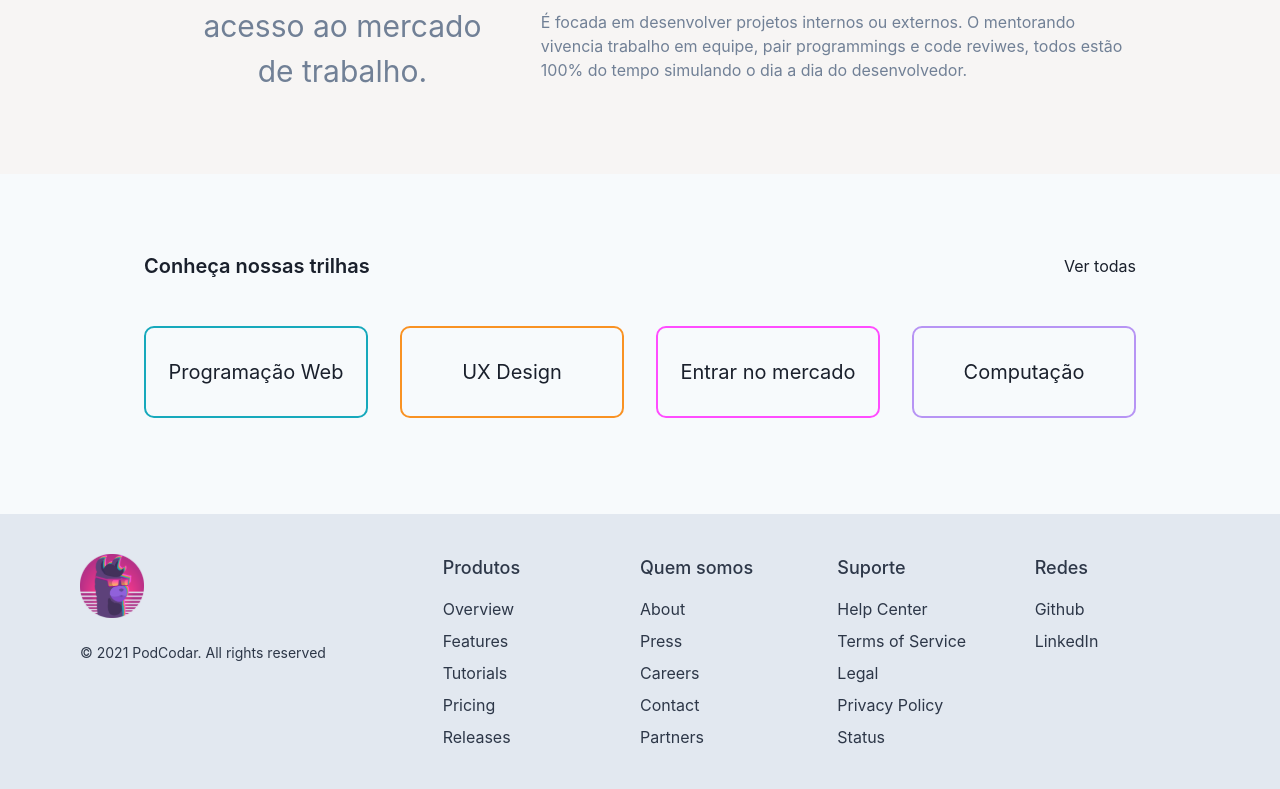
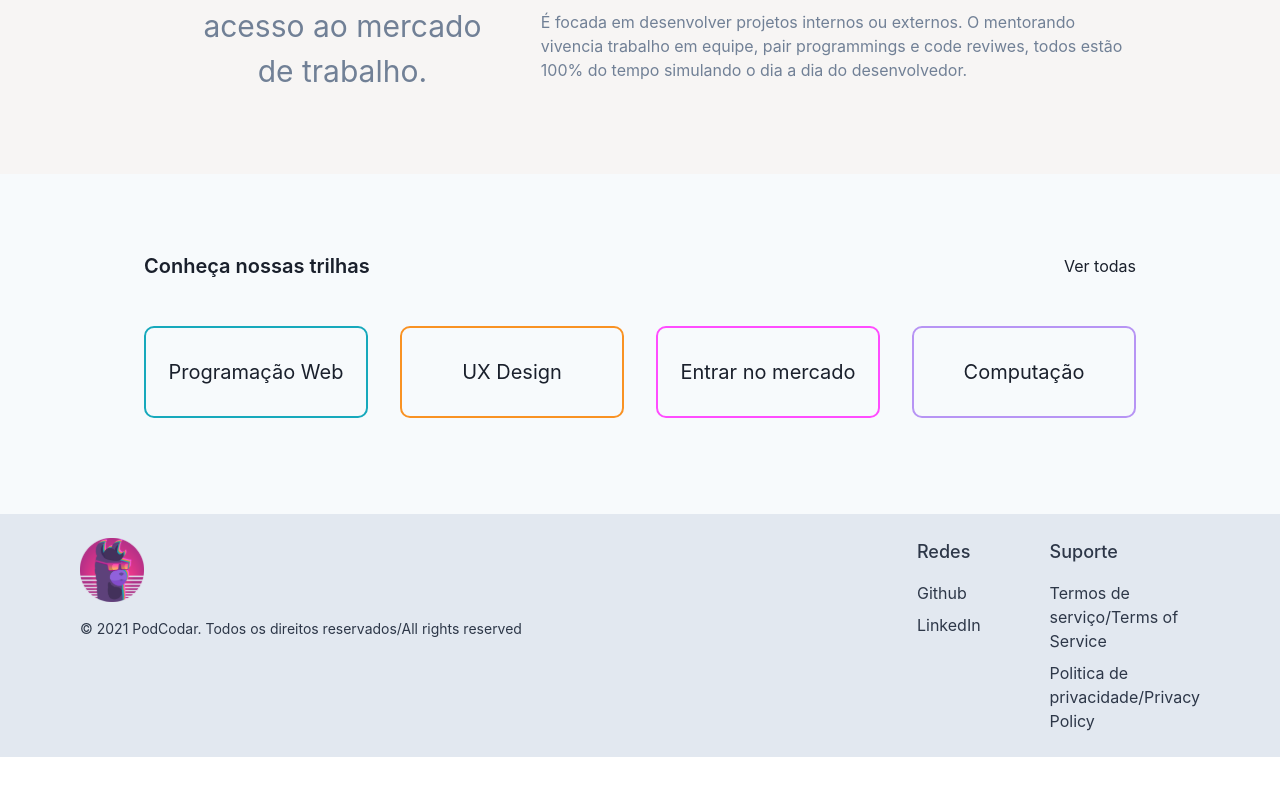
Before and after one commit to podcodar/webapp, a Next.js app: page / in a window 1280 px wide. Shown: the part 2182-2971 px from the top of the page. After the commit the page ends 2939 px from the top, so only its background shows below. Built offline with nearby package versions, Linux system fonts and the light colour scheme.

Commit message:
fix: break down comp to its basics

```diff
--- a/packages/components/Footer.tsx
+++ b/packages/components/Footer.tsx
@@ -24,40 +24,18 @@ export default function Footer() {
   const color = useColorModeValue('gray.700', 'gray.200');
   return (
     <Box bg={bgColor} color={color}>
-      <Container as={Stack} maxW="6xl" py={10}>
+      <Container as={Stack} maxW="6xl" py="1.5rem">
         <SimpleGrid
-          templateColumns={{ sm: '1fr 1fr', md: '2fr 1fr 1fr 1fr 1fr' }}
+          templateColumns={{ sm: '1fr', md: '8fr 1fr 1fr' }}
           spacing={8}
         >
-          <Stack spacing={6}>
+          <Stack spacing="1rem">
             <Box>
               <Logo />
             </Box>
-            <Text fontSize="sm">© 2021 PodCodar. All rights reserved</Text>
-          </Stack>
-          <Stack align="flex-start">
-            <ListHeader>Produtos</ListHeader>
-            <Link href="#">Overview</Link>
-            <Link href="#">Features</Link>
-            <Link href="#">Tutorials</Link>
-            <Link href="#">Pricing</Link>
-            <Link href="#">Releases</Link>
-          </Stack>
-          <Stack align="flex-start">
-            <ListHeader>Quem somos</ListHeader>
-            <Link href="#">About</Link>
-            <Link href="#">Press</Link>
-            <Link href="#">Careers</Link>
-            <Link href="#">Contact</Link>
-            <Link href="#">Partners</Link>
-          </Stack>
-          <Stack align="flex-start">
-            <ListHeader>Suporte</ListHeader>
-            <Link href="#">Help Center</Link>
-            <Link href="#">Terms of Service</Link>
-            <Link href="#">Legal</Link>
-            <Link href="#">Privacy Policy</Link>
-            <Link href="#">Status</Link>
+            <Text fontSize="sm">
+              © 2021 PodCodar. Todos os direitos reservados/All rights reserved
+            </Text>
           </Stack>
           <Stack align="flex-start">
             <ListHeader>Redes</ListHeader>
@@ -66,6 +44,15 @@ export default function Footer() {
               LinkedIn
             </Link>
           </Stack>
+          <Stack align="flex-start">
+            <ListHeader>Suporte</ListHeader>
+            <Link href="/terms-of-service">
+              Termos de serviço/Terms of Service
+            </Link>
+            <Link href="/privacy-policy">
+              Politica de privacidade/Privacy Policy
+            </Link>
+          </Stack>
         </SimpleGrid>
       </Container>
     </Box>
```
